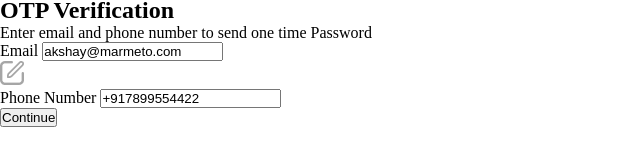
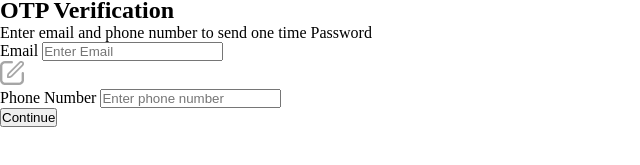
Before and after one commit to akshay7745/loginPage, a plain HTML site: page index.html in a window 1280 px wide. Shown: the part 21-186 px from the top of the page, without its empty margins (0-640 px from the left). Drawn offline with Linux system fonts and the light colour scheme.

Commit message:
Add placeholder to inputs

```diff
--- a/index.html
+++ b/index.html
@@ -25,7 +25,7 @@
                 <label for="email">Email</label>
                 <input
                   type="email"
-                  value="akshay@marmeto.com"
+                  placeholder="Enter Email"
                   name="email"
                   id="email"
                 />
@@ -38,7 +38,7 @@
                 <label for="phoneNumber">Phone Number</label>
                 <input
                   type="tel"
-                  value="+917899554422"
+                  placeholder="Enter phone number"
                   name="number"
                   id="phoneNumber"
                 />
```
